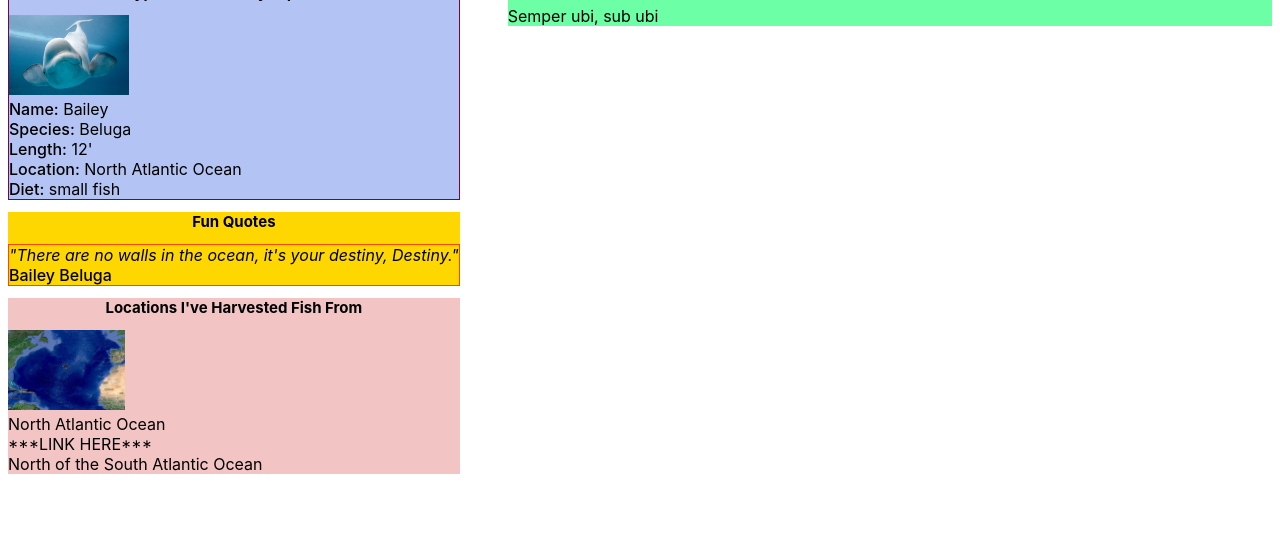
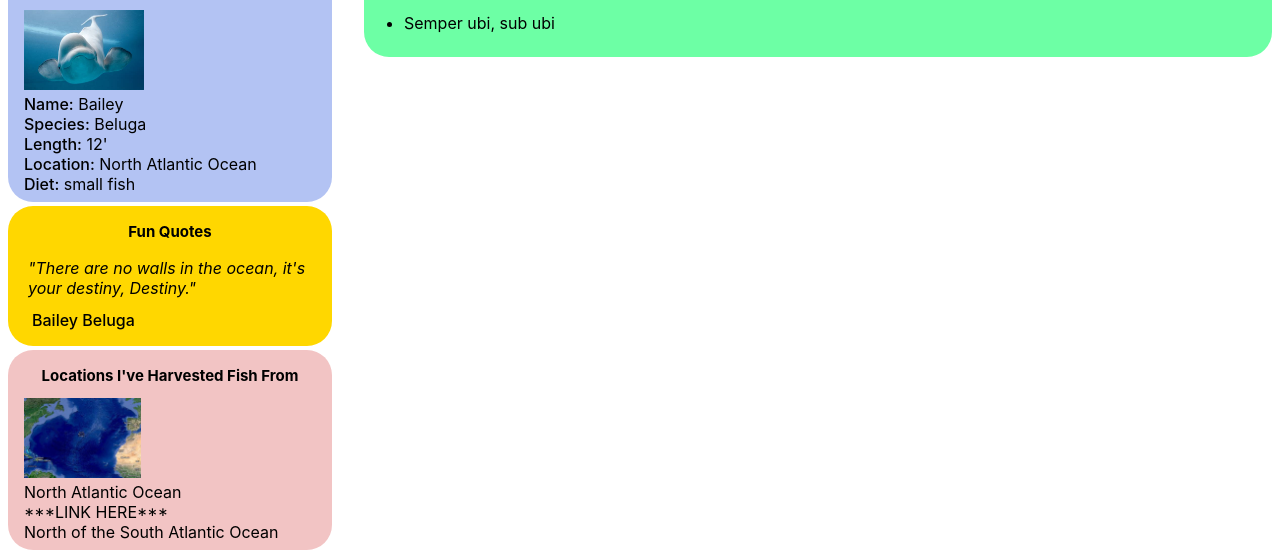
Before and after one commit to travisbrigman/martins-aquarium, a plain HTML site: page index.html in a window 1280 px wide. Shown: the part 246-804 px from the top of the page. Drawn offline with Linux system fonts and the light colour scheme.

Commit message:
added radius to backround color panels

```diff
--- a/index.html
+++ b/index.html
@@ -1,11 +1,13 @@
 <!DOCTYPE html>
 <html lang="en">
+
 <head>
     <meta charset="UTF-8">
     <meta name="viewport" content="width=device-width, initial-scale=1.0">
     <title>Martins-Aquarium</title>
     <link rel="stylesheet" href="./styles/main.css">
 </head>
+
 <body>
     <header class="header">
         <img src="./images/MartinsAquariumLogo.png" alt="cartoon whale logo" />
@@ -20,7 +22,8 @@
                     <div class="fish__name"><span style="font-weight: 500">Name:</span> Bailey</div>
                     <div class="fish__species"><span style="font-weight: 500">Species:</span> Beluga</div>
                     <div class="fish__length"><span style="font-weight: 500">Length:</span> 12'</div>
-                <div class="fish__location"><span style="font-weight: 500">Location:</span> North Atlantic Ocean</div>
+                    <div class="fish__location"><span style="font-weight: 500">Location:</span> North Atlantic Ocean
+                    </div>
                     <div class="fish__diet"><span style="font-weight: 500">Diet:</span> small fish</div>
                 </section>
             </article>
@@ -46,10 +49,15 @@
         <div class="content--right">
             <aside class="tips">
                 <h2>Tips on Fish Care</h2>
-            <section class="tip">Semper ubi, sub ubi</section>
+                <section class="tip">
+                    <ul class="tip__list">
+                        <li>Semper ubi, sub ubi</li>
+                    </ul>
+                </section>
             </aside>
         </div>
     </main>
 
 </body>
+
 </html>
--- a/styles/fishes.css
+++ b/styles/fishes.css
@@ -1,12 +1,13 @@
 .fishes {
     background-color: rgba(65, 105, 225, 0.397);
-    border: 1px solid rgb(116, 4, 82);
-    margin: .5rem 0 .5rem 0
+    padding: .25rem 0 .5rem 0;
+    border-radius: 25px;
 }
 
 .fishCard {
     display: flex;
     flex-direction: column;
+    padding: 0 0 0 1rem;
 }
 
 .fish__image {
--- a/styles/locations.css
+++ b/styles/locations.css
@@ -1,10 +1,11 @@
 .locations {
     background-color: rgba(207, 48, 48, 0.281);
-    margin: .5rem 0 .5rem 0;
+    padding: .25rem 0 .5rem 0;
+    border-radius: 25px;
 }
 
 .location__card {
-
+    padding: 0 0 0 1rem;
 }
 
 .location__image {
--- a/styles/main.css
+++ b/styles/main.css
@@ -30,16 +30,16 @@ h5 {
 
 .main {
     display: flex;
-    justify-content: space-between;
+    /* justify-content: space-evenly; */
     font-family: -apple-system, BlinkMacSystemFont, 'Segoe UI', Roboto, Oxygen, Ubuntu, Cantarell, 'Open Sans', 'Helvetica Neue', sans-serif;
 }
 
 .content--left {
-    flex: 1;
-    margin-left: 1;
+    /* flex: 2; */
+    margin-left: 1rem;
 }
 
 .content--right {
-    flex: 2;
-    margin-left: 3rem;
+    flex: 1;
+    margin-left: 2rem;
 }
--- a/styles/quotes.css
+++ b/styles/quotes.css
@@ -1,16 +1,21 @@
 .quotes {
     background-color: gold;
-    margin-right: .5rem 0 .5rem 0;
+    padding: .25rem 0 .5rem 0;
+    margin: .25rem 0;
+    border-radius: 25px;
 }
 
 .quote__card {
-    border: 1px solid orangered;
+    padding: 0 0 0 1rem;
 }
 
 .quote__text {
+    width: 300px;
     font-style: italic;
+    padding: .25rem;
 }
 
 .quote__author {
     font-weight: 500;
+    padding: .5rem;
 }
--- a/styles/tips.css
+++ b/styles/tips.css
@@ -1,3 +1,9 @@
 .tips {
     background-color: rgba(73, 255, 143, 0.801);
+    padding: .25rem 0 .5rem 0;
+    border-radius: 25px;
 }
+
+.tip_list {
+    padding: 1rem 0 1rem 0;
+}
```
Lines whose indentation alone changed are shown as unchanged.
